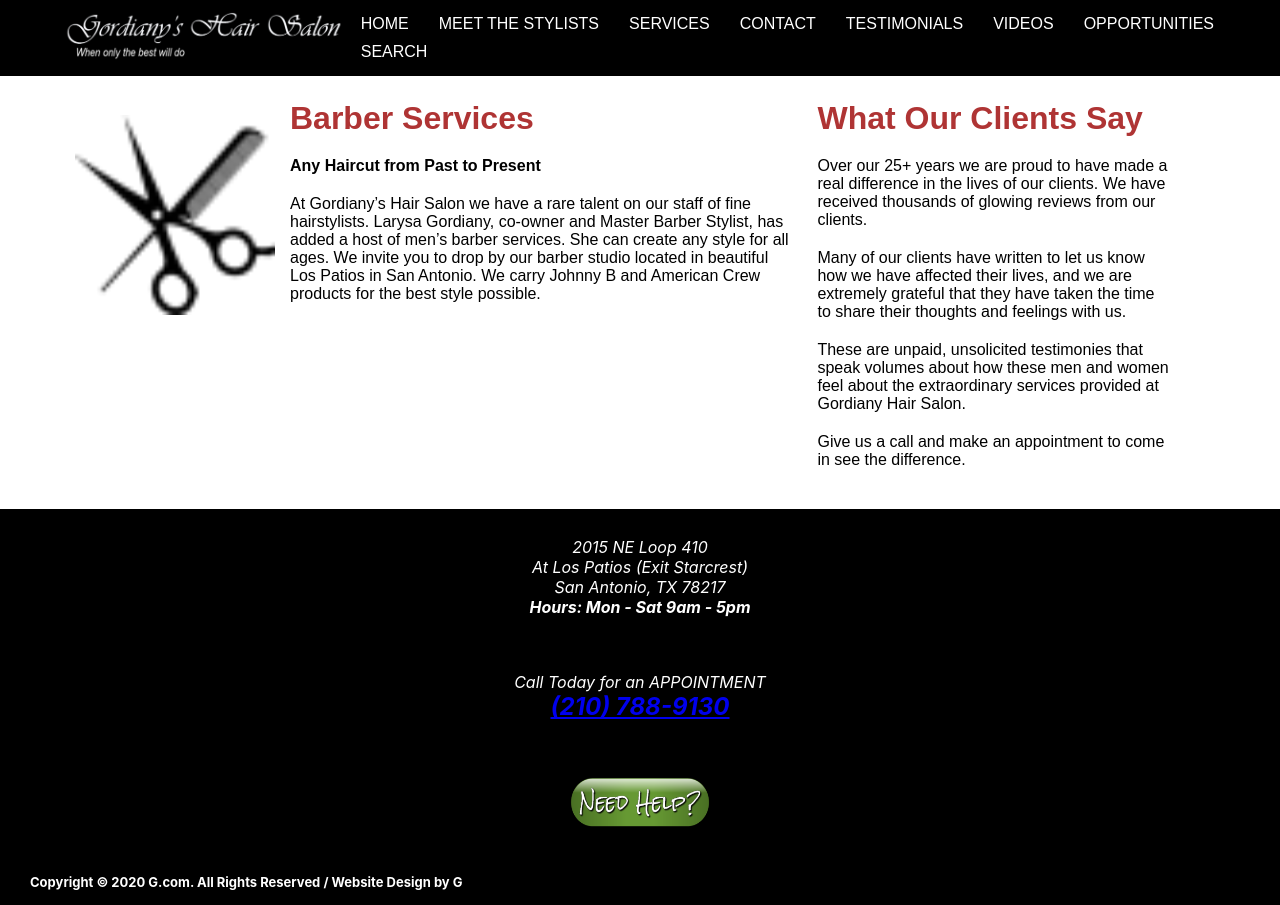
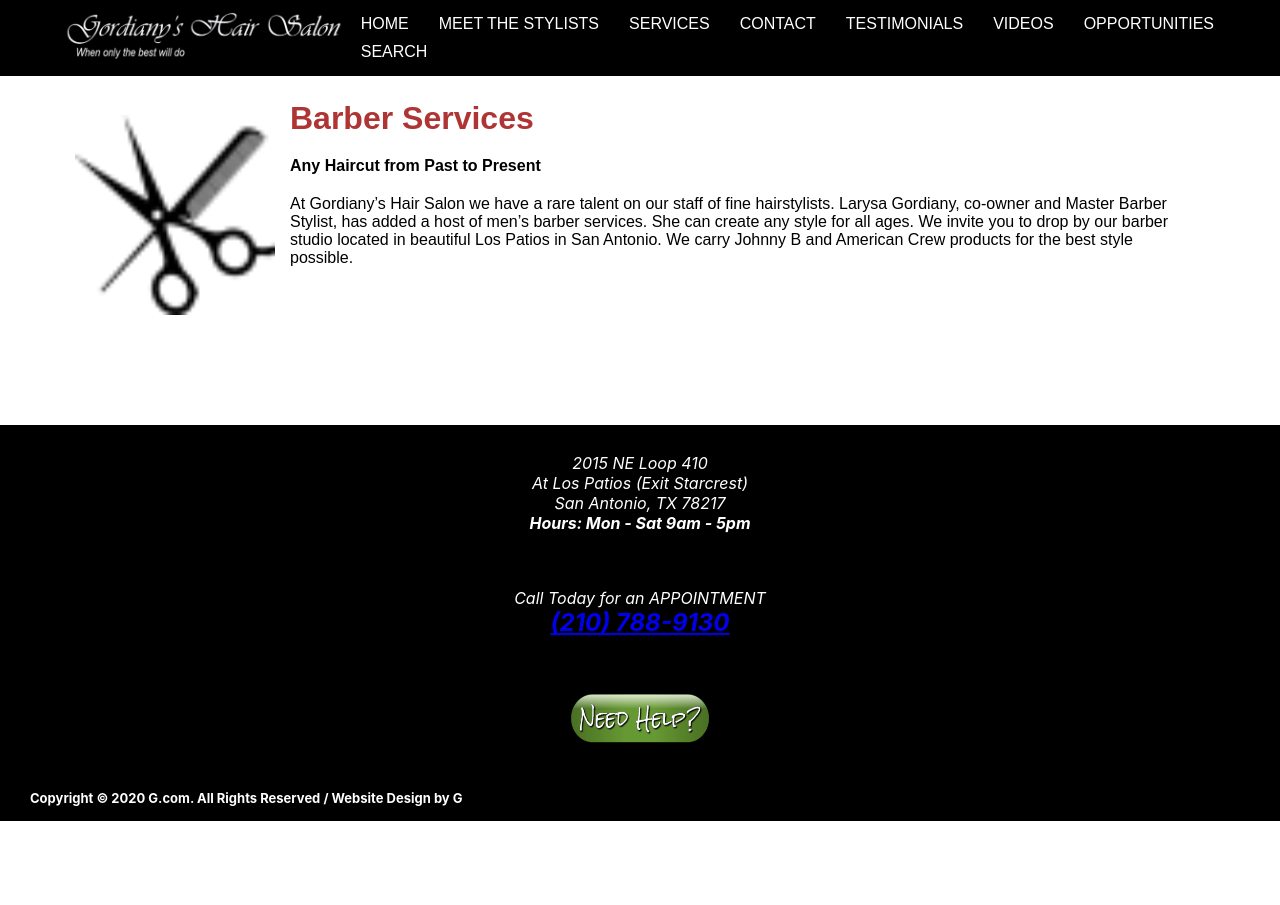
Before and after one commit to Graeme-Parker-Smith/hair-final, a React (Create React App) app: page /barber-services in a window 1280 px wide. After the commit the page ends 821 px from the top, so only its background shows below. Built offline with nearby package versions, Linux system fonts and the light colour scheme.

Commit message:
create collapsible menu

```diff
--- a/src/components/Header/Header.css
+++ b/src/components/Header/Header.css
@@ -1,4 +1,3 @@
-
 * {
 	margin: 0;
 	padding: 0;
@@ -6,7 +5,6 @@
 	transition: all 0.25s linear;
 	touch-action: manipulation;
 }
-
 
 .hamburger {
 	cursor: pointer;
@@ -46,7 +44,6 @@ header {
 	background-color: #000;
 	z-index: 1000;
 }
-
 
 @media only screen and (max-width: 900px) {
 	header {
@@ -152,9 +149,10 @@ header nav span {
 	position: relative;
 	text-transform: uppercase;
 	opacity: 0;
+	align-self: flex-start;
+}
+header nav > span {
 	animation: 1s fadein 0.5s forwards;
-	align-self: flex-start;
-
 }
 header nav span a {
 	text-decoration: none;
@@ -165,11 +163,40 @@ header span:hover a {
 	color: yellow;
 }
 
+/* #dropdown-hover:hover .collapsible-content {
+	display: block;
+} */
+
+.collapsible-content {
+	display: none;
+	position: absolute;
+	background-color: #f1f1f1;
+	min-width: 160px;
+	box-shadow: 0px 8px 16px 0px rgba(0, 0, 0, 0.2);
+	z-index: 1;
+}
+
+.collapsible-content.coll-active {
+	left: -195px;
+	display: block;
+}
+
+.collapsible-content span {
+	transition: none;
+}
+
+.collapsible-content span {
+	color: black;
+	padding: 12px 16px;
+	text-decoration: none;
+	display: block;
+	opacity: 1;
+}
+
 ul,
 nav {
 	list-style: none;
 }
-
 
 @keyframes fadein {
 	100% {
--- a/src/components/Header/Header.js
+++ b/src/components/Header/Header.js
@@ -4,6 +4,7 @@ import './Header.css';
 
 export default ({ expanded, setExpanded }) => {
 	const [isSticky, setSticky] = useState(false);
+	const [collapsibleVisible, setCollapsibleVisible] = useState(false);
 	const handleScroll = () => {
 		console.log(document.body.scrollTop);
 		setSticky(window.pageYOffset > 20);
@@ -38,8 +39,20 @@ export default ({ expanded, setExpanded }) => {
 						<Link to="/stylists">Meet The Stylists</Link>
 					</span>
 					{/* <span>Meet The Stylists</span> */}
-					<span>
-						<Link to="/hair-design">Services</Link>
+					<span id="dropdown-hover" onClick={() => setCollapsibleVisible(!collapsibleVisible)}>
+						{/* <Link to="/hair-design">Services</Link> */}
+						Services
+						<div className={collapsibleVisible ? 'collapsible-content coll-active' : 'collapsible-content'}>
+							<span>
+								<Link to="hair-design">Hair Design</Link>
+							</span>
+							<span>
+								<Link to="/barber-services">Barber Services</Link>
+							</span>
+							<span>Highlights</span>
+							<span>Color</span>
+							<span>Hair Replacement</span>
+						</div>
 					</span>
 					<span>
 						<Link to="/contact-us">Contact</Link>
--- a/src/screens/BarberServices/BarberServices.js
+++ b/src/screens/BarberServices/BarberServices.js
@@ -15,22 +15,7 @@ export default () => {
 					San Antonio. We carry Johnny B and American Crew products for the best style possible.
 				</p>
 			</div>
-			<div>
-				<h1>What Our Clients Say</h1>
-				<p>
-					Over our 25+ years we are proud to have made a real difference in the lives of our clients. We have
-					received thousands of glowing reviews from our clients.
-				</p>
-				<p>
-					Many of our clients have written to let us know how we have affected their lives, and we are
-					extremely grateful that they have taken the time to share their thoughts and feelings with us.
-				</p>
-				<p>
-					These are unpaid, unsolicited testimonies that speak volumes about how these men and women feel
-					about the extraordinary services provided at Gordiany Hair Salon.
-				</p>
-				<p>Give us a call and make an appointment to come in see the difference.</p>
-			</div>
+
 			<div className="testimonials-col-2">
 				<div className="contact-form-container"></div>
 			</div>
```
